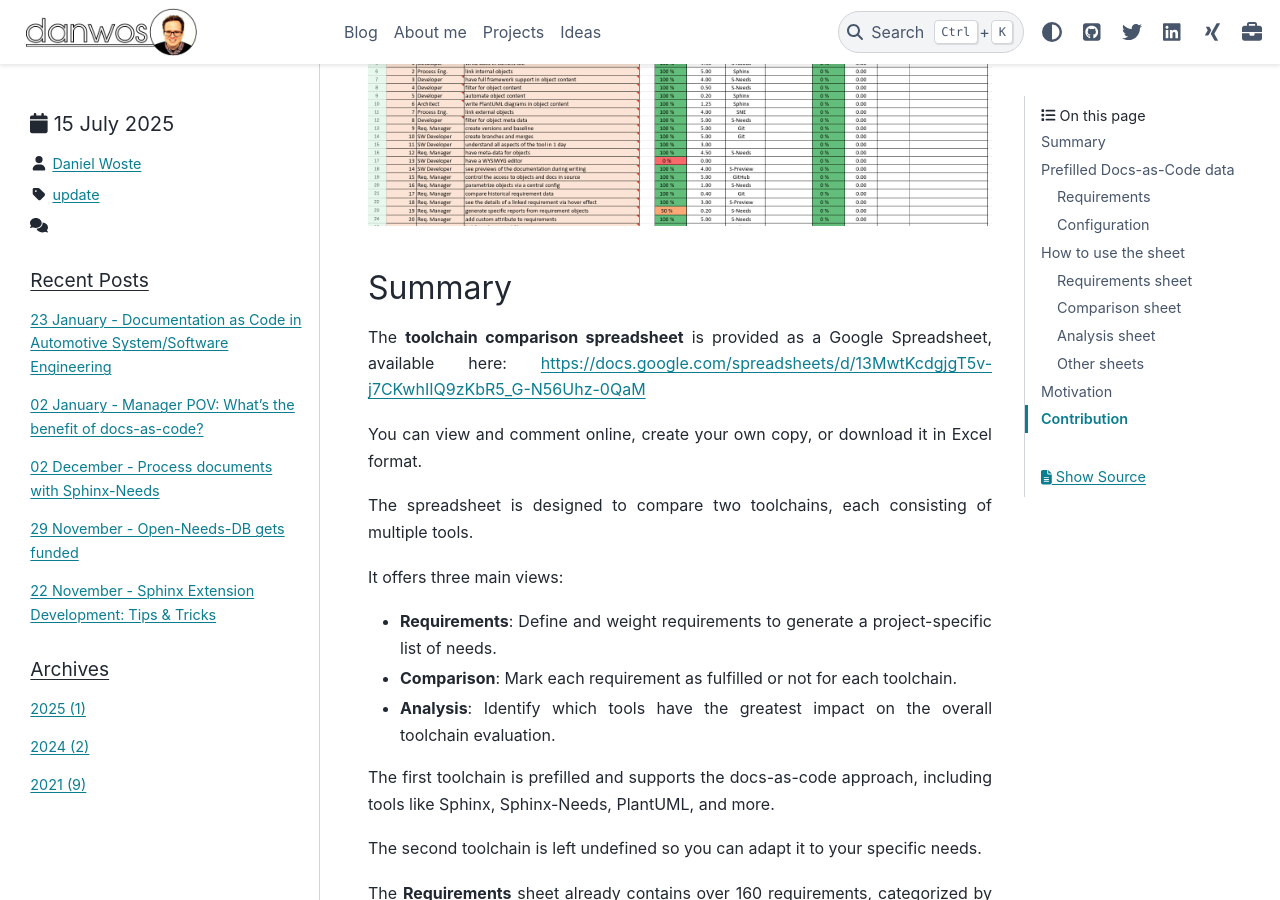
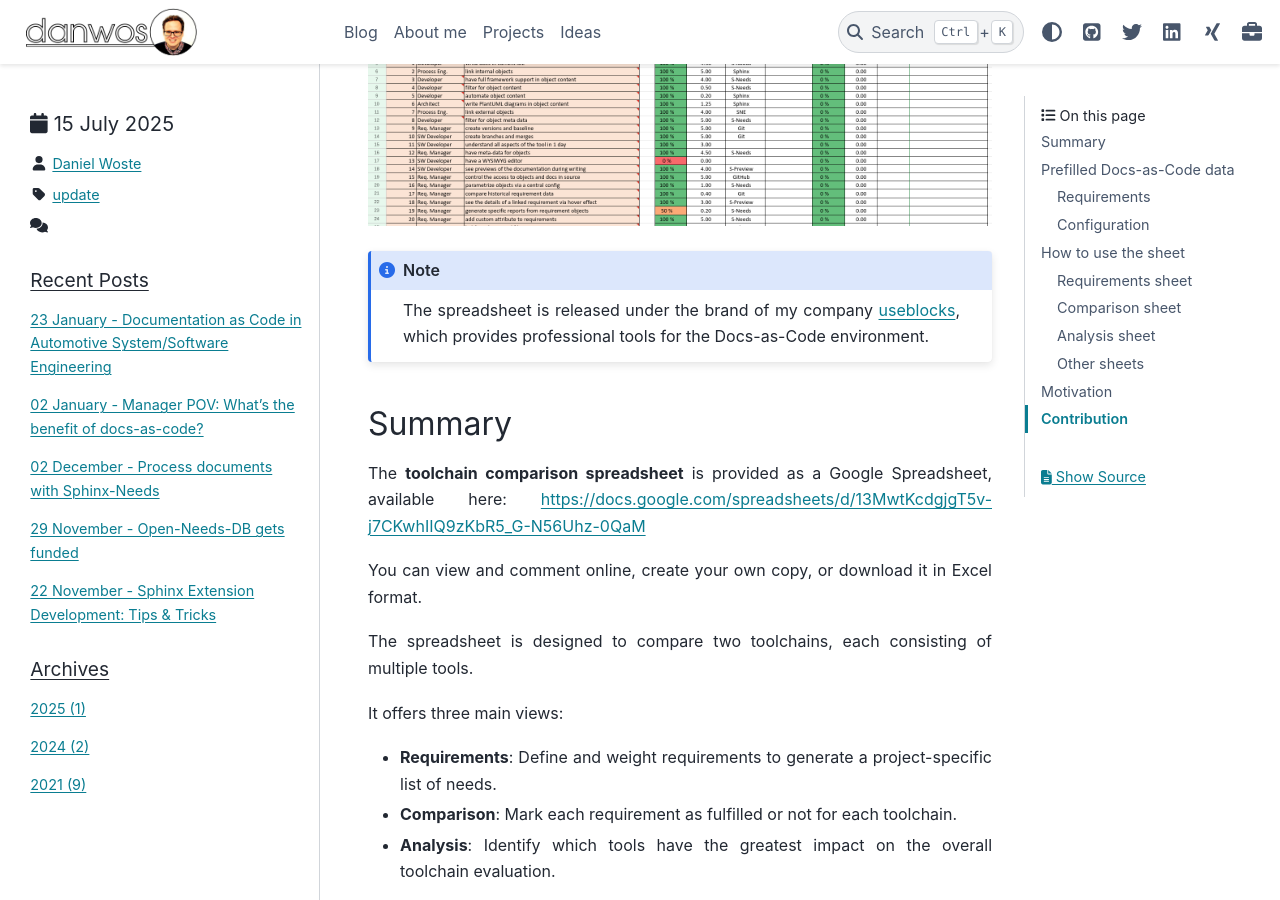
Before and after one commit to danwos/danwos.github.io, a Sphinx documentation site: the page built from docs/posts/2025/toolchain_comparison.rst, in a window 1280 px wide and 900 px high, scrolled down 860 px. Built offline with Sphinx 7.4.7 and the PyData theme 0.15.4, drawn with Linux system fonts in a browser that asks for light colours; comment, search, counter and statistics services are not loaded.

Commit message:
Adding useblocks hint

```diff
--- a/docs/posts/2025/toolchain_comparison.rst
+++ b/docs/posts/2025/toolchain_comparison.rst
@@ -25,6 +25,12 @@
 .. image:: _images/02_tool_comparison_screenshot.png
    :align: center
    :target: https://docs.google.com/spreadsheets/d/13MwtKcdgjgT5v-j7CKwhIIQ9zKbR5_G-N56Uhz-0QaM
+
+.. note::
+
+   The spreadsheet is released under the brand of my company
+   `useblocks <https://useblocks.com>`__, which provides professional
+   tools for the Docs-as-Code environment.
 
 Summary
 -------
```
